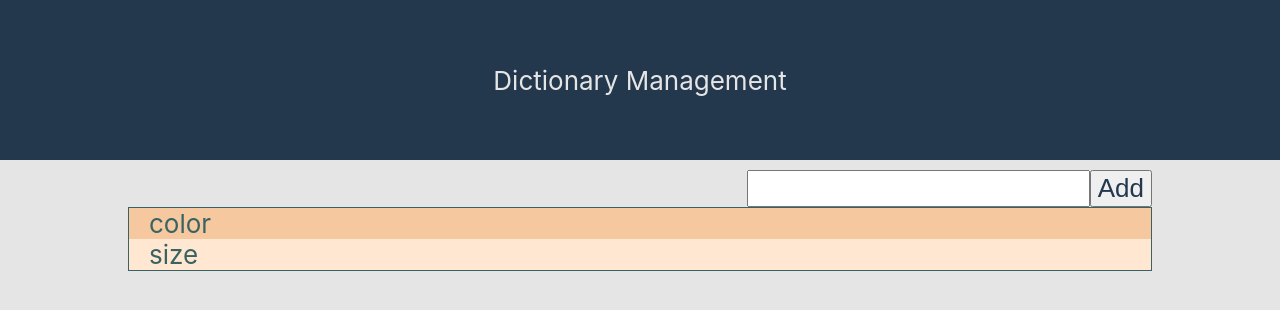
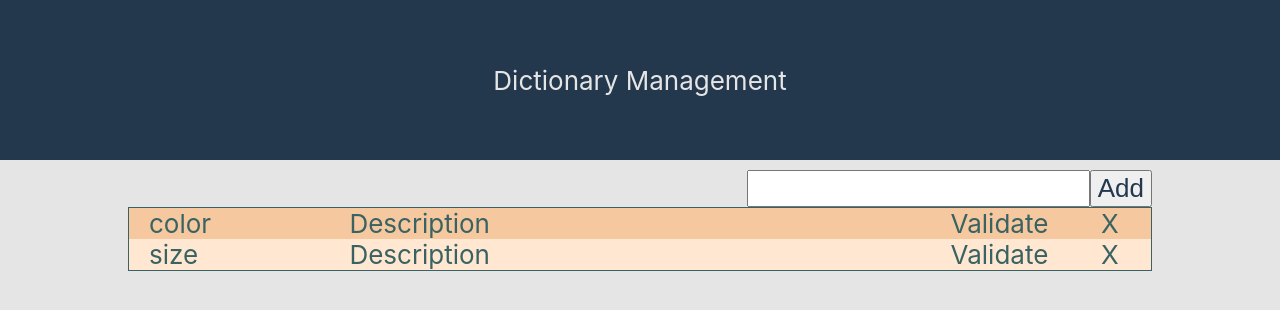
Before and after one commit to djackcu/dictionary_management_app, a React (Create React App) app: page / in a window 1280 px wide. Shown: the top 310 px of the page. Built offline with nearby package versions, Linux system fonts and the light colour scheme.

Commit message:
style: Changing style of dictionaries elements

```diff
--- a/src/components/app/App.css
+++ b/src/components/app/App.css
@@ -43,7 +43,23 @@
 .dictionary-element{
   padding-left: 20px;
   background-color: var(--fourth-light-color);
-  color: var(--fourth-dark-color)
+  color: var(--fourth-dark-color);
+  display: flex;
+}
+
+.dictionary-element_name{
+  width: 20%;
+}
+.dictionary-element_description{
+  width: 60%;
+}
+
+.dictionary-element_btn_validate{
+  width: 15%;
+}
+
+.dictionary-element_btn_delete{
+  width: 5%;
 }
 .dictionary-element:nth-child(even){
   background-color: var(--third-light-color);
--- a/src/components/dictionaryElement/dictionaryElement.js
+++ b/src/components/dictionaryElement/dictionaryElement.js
@@ -3,7 +3,10 @@ import React from 'react'
 function DictionaryElement({dictionary}) {
     return (
         <div className="dictionary-element">
-            {dictionary}
+            <div className="dictionary-element_name">{dictionary}</div>
+            <div className="dictionary-element_description">Description</div>
+            <div className="dictionary-element_btn_validate">Validate</div>
+            <div className="dictionary-element_btn_delete">X</div>
         </div>
     )
 }
```
